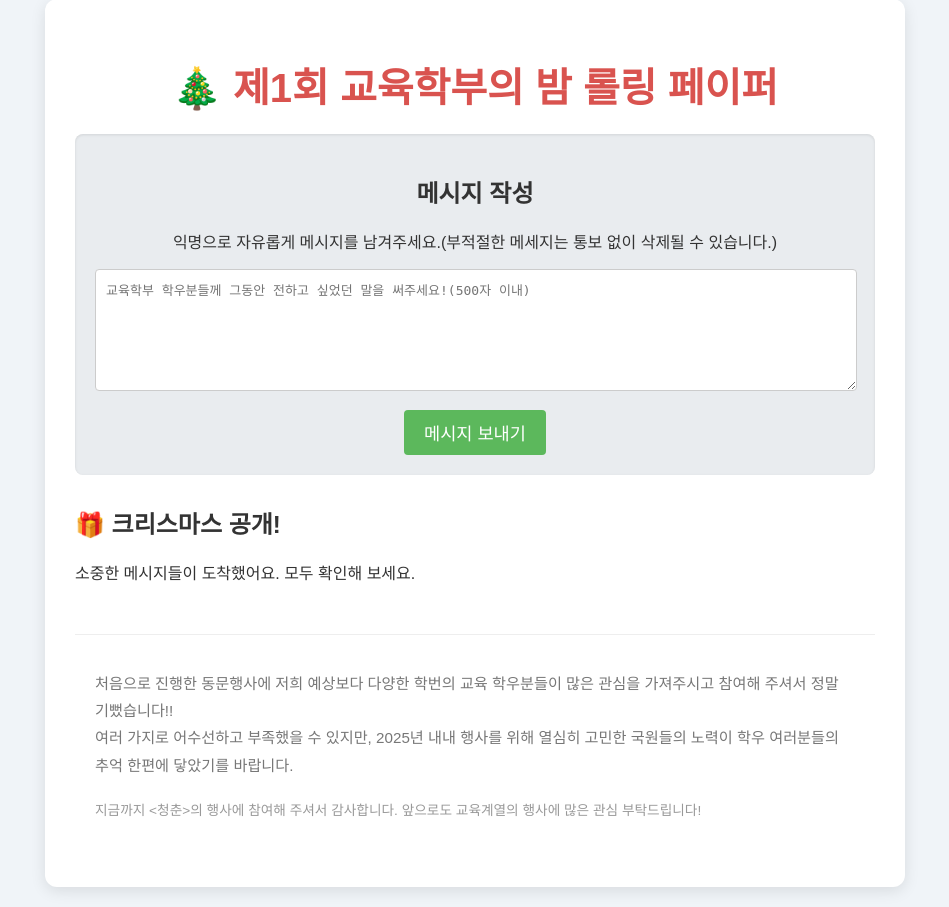
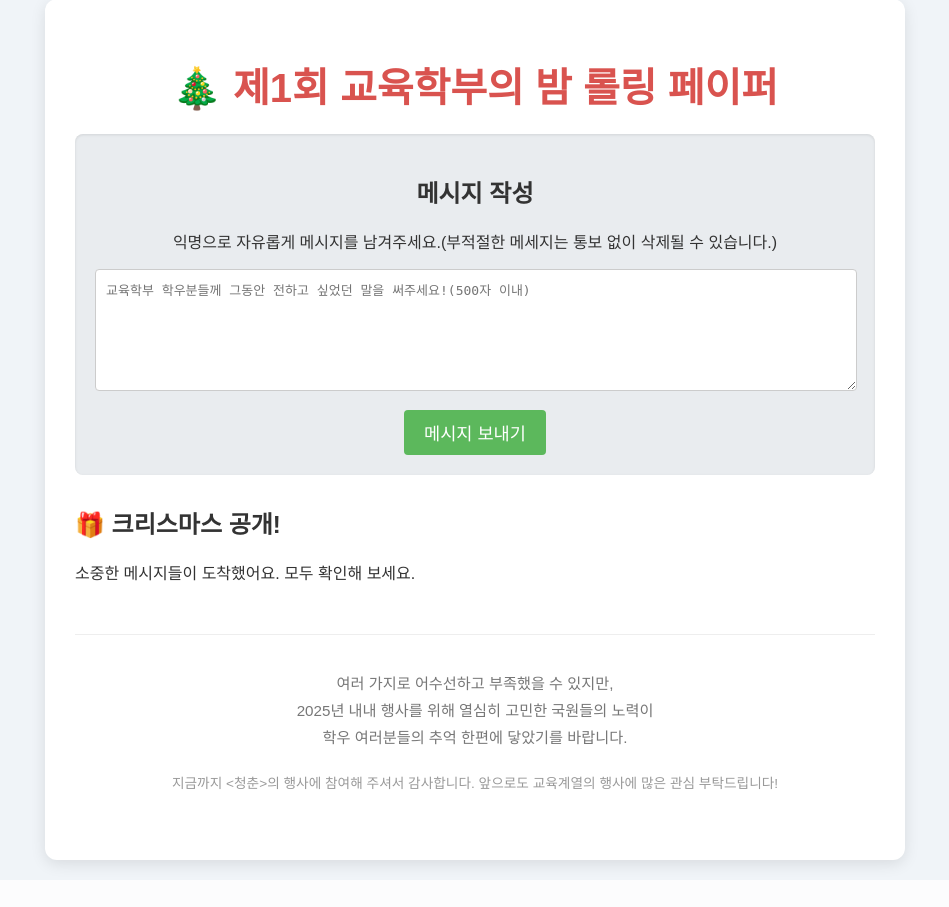
Before and after one commit to p6x6wc4spb-hash/collegeofeducation_rollingpaper, a Flask app: page / in a window 1280 px wide. Shown: the part 21-928 px from the top of the page, without its empty margins (165-1114 px from the left). After the commit the page ends 898 px from the top, so only its background shows below. Run offline with Flask 3, Linux system fonts and the light colour scheme; data that the repository does not hold is empty.

Commit message:
Update index.html

```diff
--- a/templates/index.html
+++ b/templates/index.html
@@ -130,10 +130,11 @@
                 </div>
                {% endfor %}
 
-                <div style="margin-top: 50px; padding: 20px; color: #777; line-height: 1.8; font-size: 0.95em; border-top: 1px solid #eee;">
+                <div style="margin-top: 50px; padding: 20px; color: #777; line-height: 1.8; font-size: 0.95em; border-top: 1px solid #eee; text-align: center;">
                     <p style="margin-bottom: 20px;">
-                        처음으로 진행한 동문행사에 저희 예상보다 다양한 학번의 교육 학우분들이 많은 관심을 가져주시고 참여해 주셔서 정말 기뻤습니다!! <br>
-                        여러 가지로 어수선하고 부족했을 수 있지만, 2025년 내내 행사를 위해 열심히 고민한 국원들의 노력이 학우 여러분들의 추억 한편에 닿았기를 바랍니다.
+                        여러 가지로 어수선하고 부족했을 수 있지만,<br>
+                        2025년 내내 행사를 위해 열심히 고민한 국원들의 노력이<br>
+                        학우 여러분들의 추억 한편에 닿았기를 바랍니다.
                     </p>
 
                     <p style="font-size: 0.9em; color: #999;">
```
